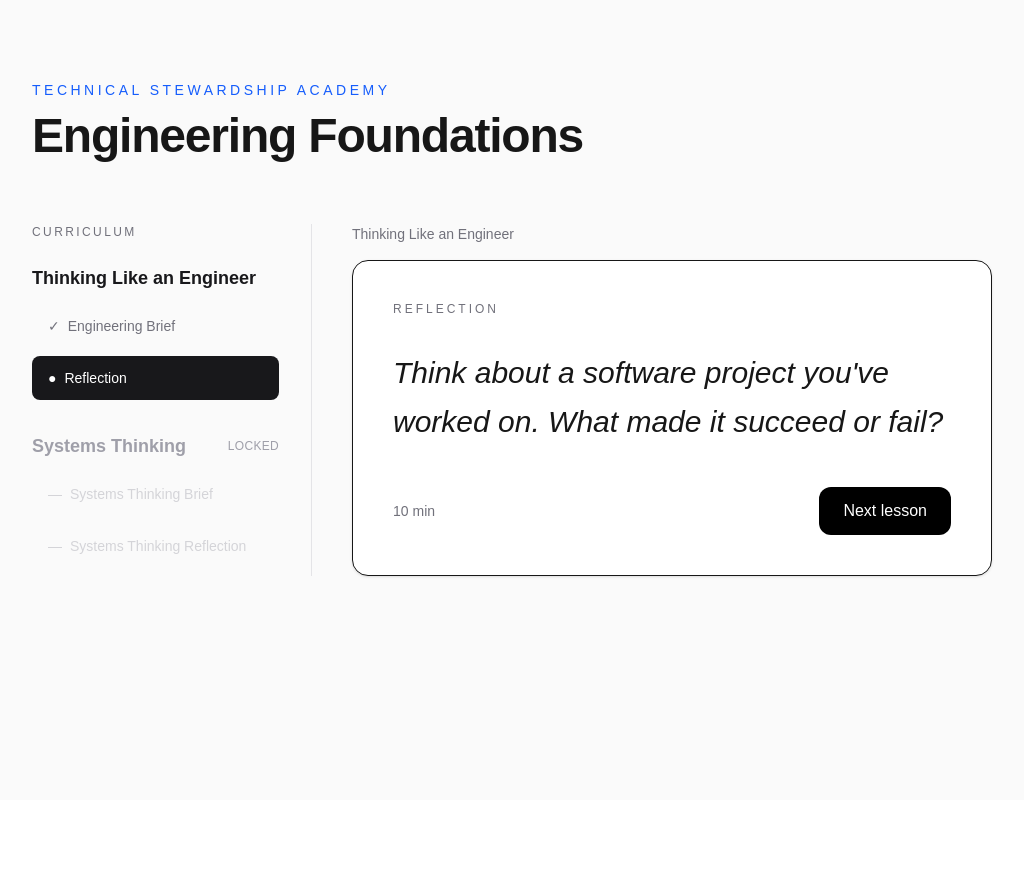
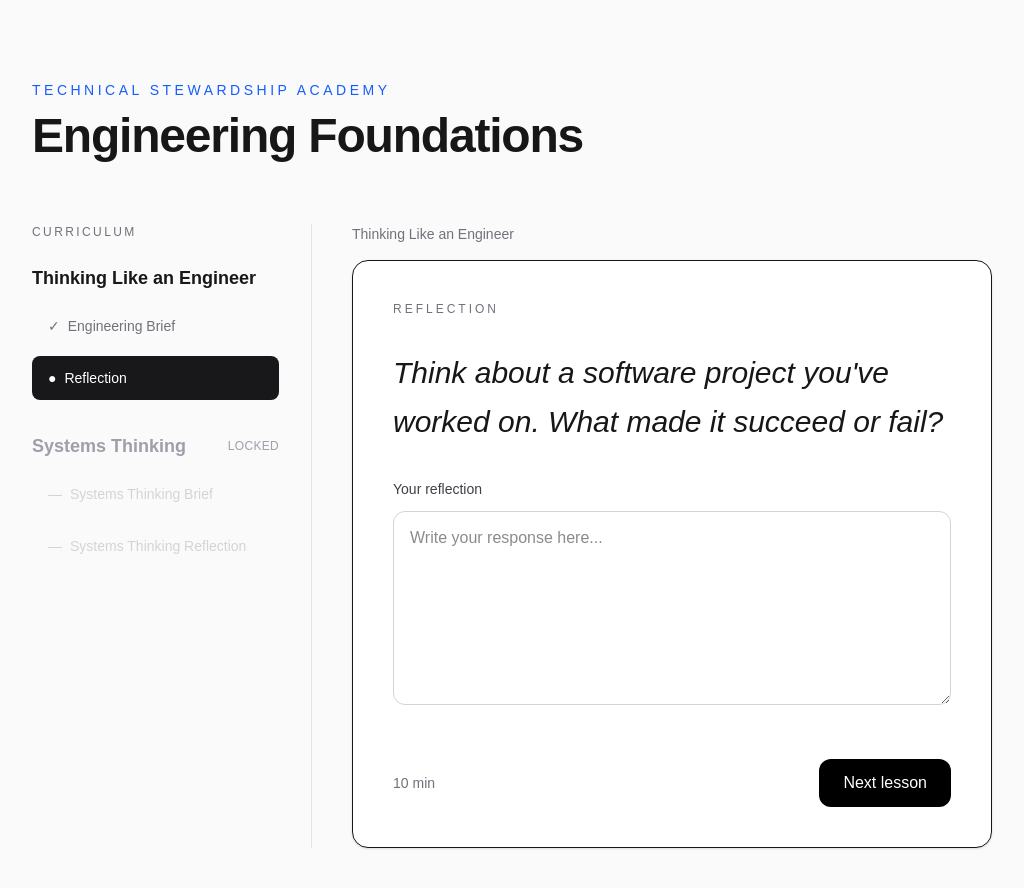
Before and after one commit to enoqueJonas/tsa, a Next.js app in the folder apps/web/: page / in a window 1280 px wide. Both pictures are taken after a click on the button "Next". Shown: the top 888 px of the page, without its empty margins (128-1152 px from the left). Before the commit the page ends 800 px from the top, so only its background shows below. Built offline with nearby package versions, Linux system fonts and the light colour scheme.

Commit message:
feat(web): add reflection response input

```diff
--- a/apps/web/components/content/reflection-content.tsx
+++ b/apps/web/components/content/reflection-content.tsx
@@ -1,13 +1,31 @@
 interface ReflectionContentProps {
     prompt: string;
+    value: string;
+    onChange(value: string): void;
 }
 
 export function ReflectionContent({
     prompt,
+    value,
+    onChange,
 }: ReflectionContentProps) {
     return (
-        <p className="mt-8 text-3xl leading-relaxed italic">
-            {prompt}
-        </p>
+        <div className="mt-8">
+            <p className="text-3xl leading-relaxed italic">
+                {prompt}
+            </p>
+
+            <label className="mt-8 block text-sm font-medium text-zinc-700">
+                Your reflection
+            </label>
+
+            <textarea
+                value={value}
+                onChange={(event) => onChange(event.target.value)}
+                rows={6}
+                placeholder="Write your response here..."
+                className="mt-3 w-full resize-y rounded-xl border border-zinc-300 bg-white px-4 py-3 text-base leading-7 text-zinc-900 outline-none transition focus:border-zinc-900"
+            />
+        </div>
     );
 }
```
